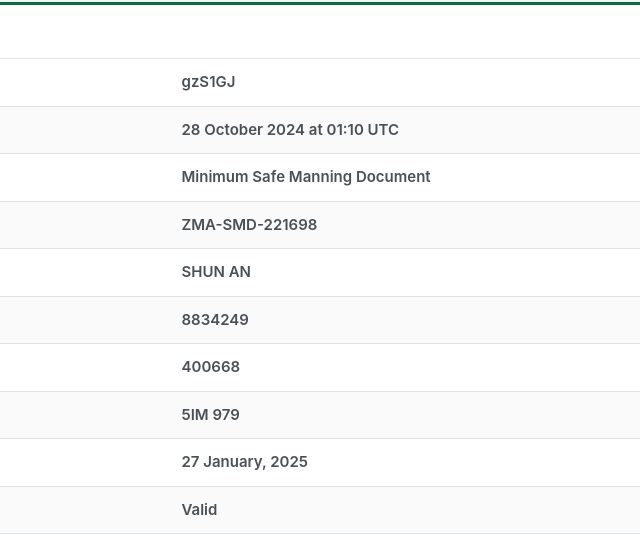
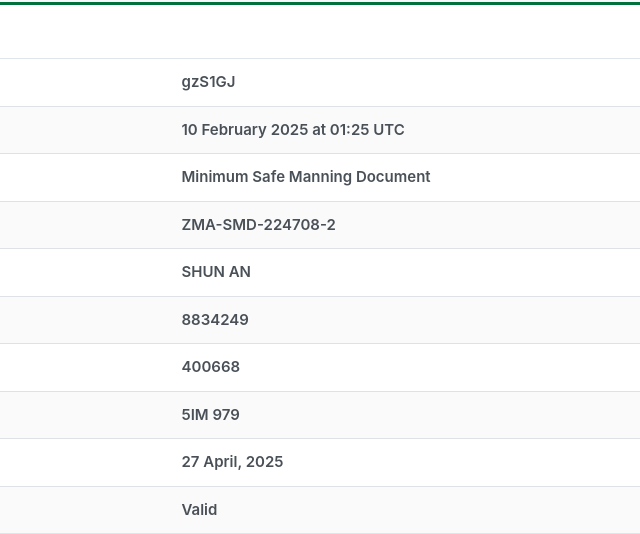
Before and after one commit to portal-zma-go-tz-certificate-validators/gzS1GJ-submit_application, a plain HTML site: page index.html in a window 1280 px wide. Shown: the part 303-837 px from the top of the page, 298-938 px from the left. Drawn offline with Linux system fonts and the light colour scheme.

Commit message:
Update index.html

```diff
--- a/index.html
+++ b/index.html
@@ -2119,7 +2119,7 @@ Document Authenticity Checked
 <tr>
 <td class="text-left" style="width: 35%">Date and Time of Application</td>
 <td class="text-left">
-<strong>28 October 2024 at 01:10 UTC</strong>
+<strong>10 February 2025 at 01:25 UTC</strong>
 </td>
 </tr>
 <tr>
@@ -2131,7 +2131,7 @@ Document Authenticity Checked
 <tr>
 <td class="text-left" style="width: 35%">Document Control Number</td>
 <td class="text-left">
-<strong>ZMA-SMD-221698</strong>
+<strong>ZMA-SMD-224708-2</strong>
 </td>
 </tr>
 <tr>
@@ -2161,7 +2161,7 @@ Document Authenticity Checked
 <tr>
 <td class="text-left" style="width: 35%">Document Expiry Date</td>
 <td class="text-left">
-<strong>27 January, 2025</strong>
+<strong>27 April, 2025</strong>
 </td>
 </tr>
 <tr>
```
